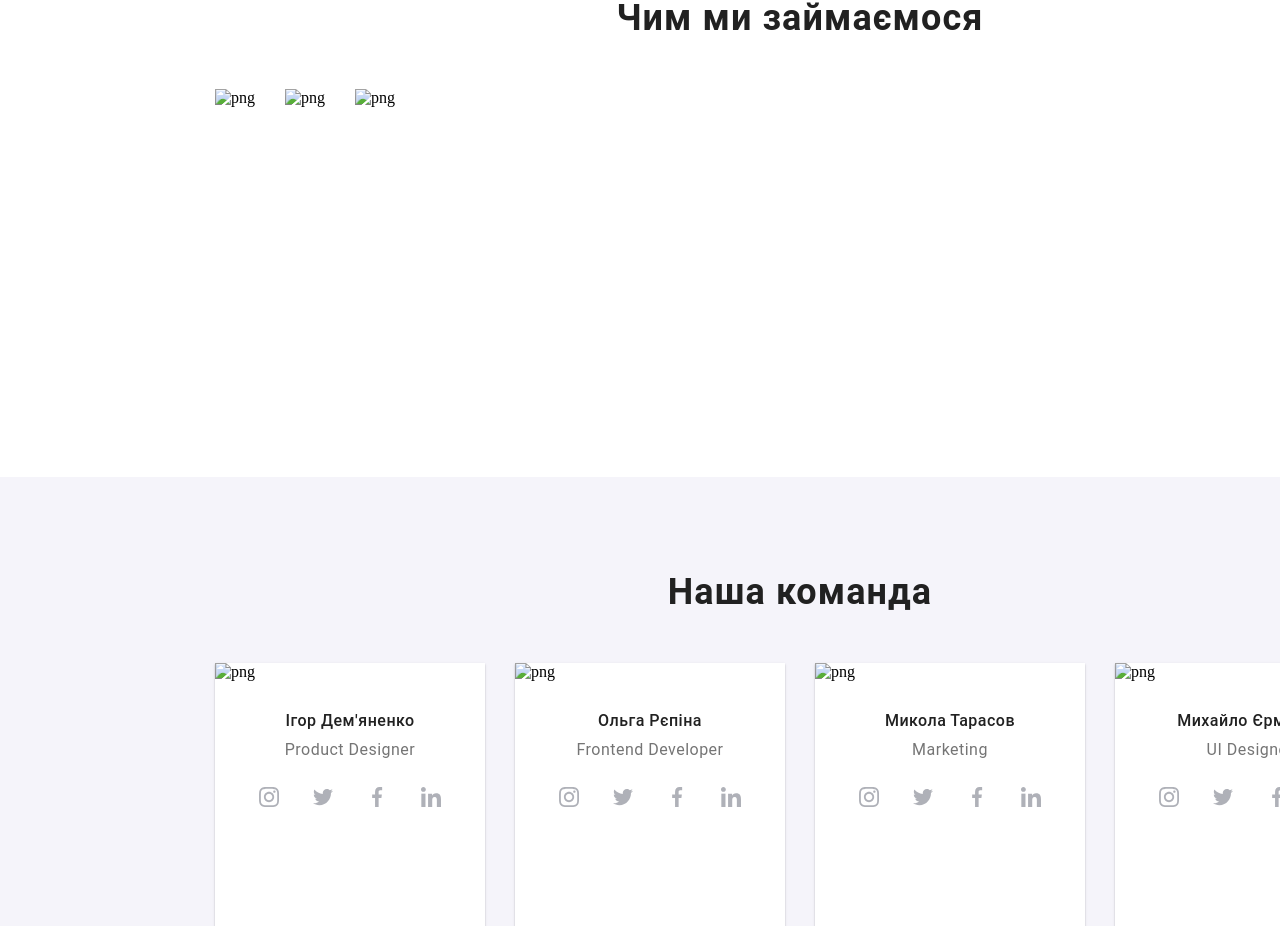
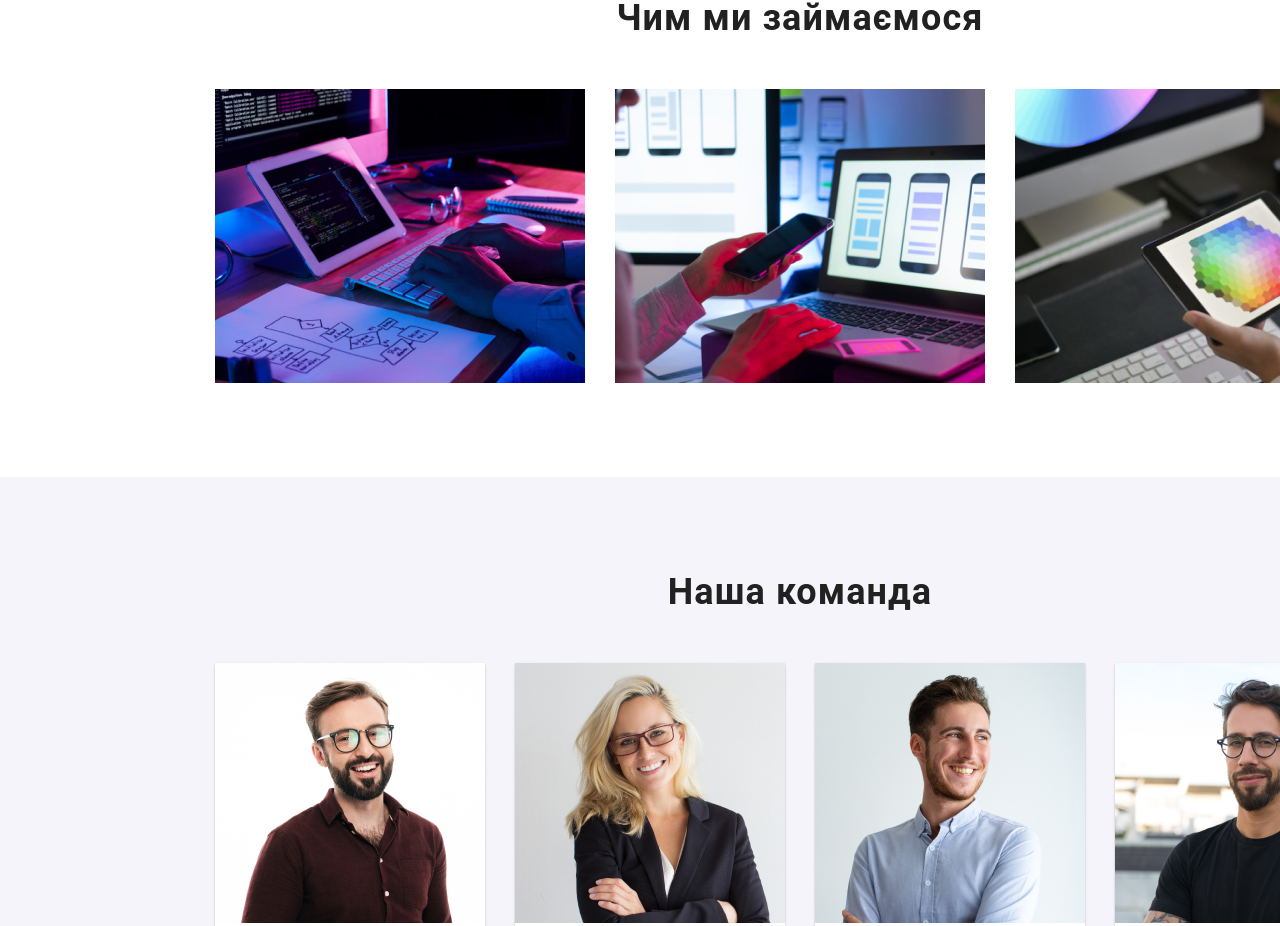
Before and after one commit to dmitriyabis/WebStudio, a plain HTML site: page index.html in a window 1280 px wide. Shown: the part 1119-2045 px from the top of the page. Drawn offline with Linux system fonts and the light colour scheme; the site is published under a folder, as on GitHub Pages, so addresses that start at the root find nothing.

Commit message:
mistake (HTML) commit

```diff
--- a/index.html
+++ b/index.html
@@ -121,9 +121,9 @@
         <div class="work">
           <h2 class="title">Чим ми займаємося</h2>
           <div class="work-png">
-            <img src="/img/png1.png" alt="png" class="work-images" />
-            <img src="/img/png2.png" alt="png" class="work-images" />
-            <img src="/img/png3.png" alt="png" class="work-images" />
+            <img src="./img/png1.png" alt="png" class="work-images" />
+            <img src="./img/png2.png" alt="png" class="work-images" />
+            <img src="./img/png3.png" alt="png" class="work-images" />
           </div>
         </div>
       </section>
@@ -131,7 +131,7 @@
         <h3 class="title-h3">Наша команда</h3>
         <div class="before-team">
           <div class="team">
-            <img src="/img/team1.png" alt="png" class="team-images" />
+            <img src="./img/team1.png" alt="png" class="team-images" />
             <p class="team-name">Ігор Дем'яненко</p>
             <p class="team-job-title">Product Designer</p>
             <div class="social-network">
@@ -231,7 +231,7 @@
             </div>
           </div>
           <div class="team">
-            <img src="/img/team2.png" alt="png" class="team-images" />
+            <img src="./img/team2.png" alt="png" class="team-images" />
             <p class="team-name">Ольга Рєпіна</p>
             <p class="team-job-title">Frontend Developer</p>
             <div class="social-network">
@@ -330,7 +330,7 @@
             </div>
           </div>
           <div class="team">
-            <img src="/img/team3.png" alt="png" class="team-images" />
+            <img src="./img/team3.png" alt="png" class="team-images" />
             <p class="team-name">Микола Тарасов</p>
             <p class="team-job-title">Marketing</p>
             <div class="social-network">
@@ -430,7 +430,7 @@
             </div>
           </div>
           <div class="team">
-            <img src="/img/team4.png" alt="png" class="team-images" />
+            <img src="./img/team4.png" alt="png" class="team-images" />
             <p class="team-name">Михайло Єрмаков</p>
             <p class="team-job-title">UI Designer</p>
             <div class="social-network">
```
